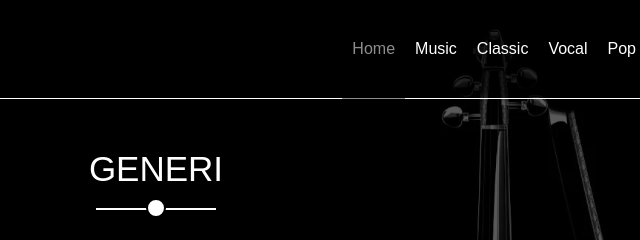
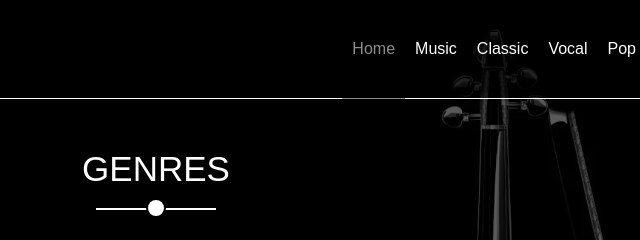
Before and after one commit to MoWael11/Music-Web, a plain HTML site: page index.html in a window 1280 px wide. Shown: the top 240 px of the page, 484-1124 px from the left. Drawn offline with Linux system fonts and the light colour scheme.

Commit message:
Update index.html

```diff
--- a/index.html
+++ b/index.html
@@ -28,7 +28,7 @@
             </div>
         </div>
         <div class="content padding">
-            <h2>Generi</h2>
+            <h2>Genres</h2>
             <div class="container">
                 <div class="box">
                     <a href="html/musica.html">music</a>
```
